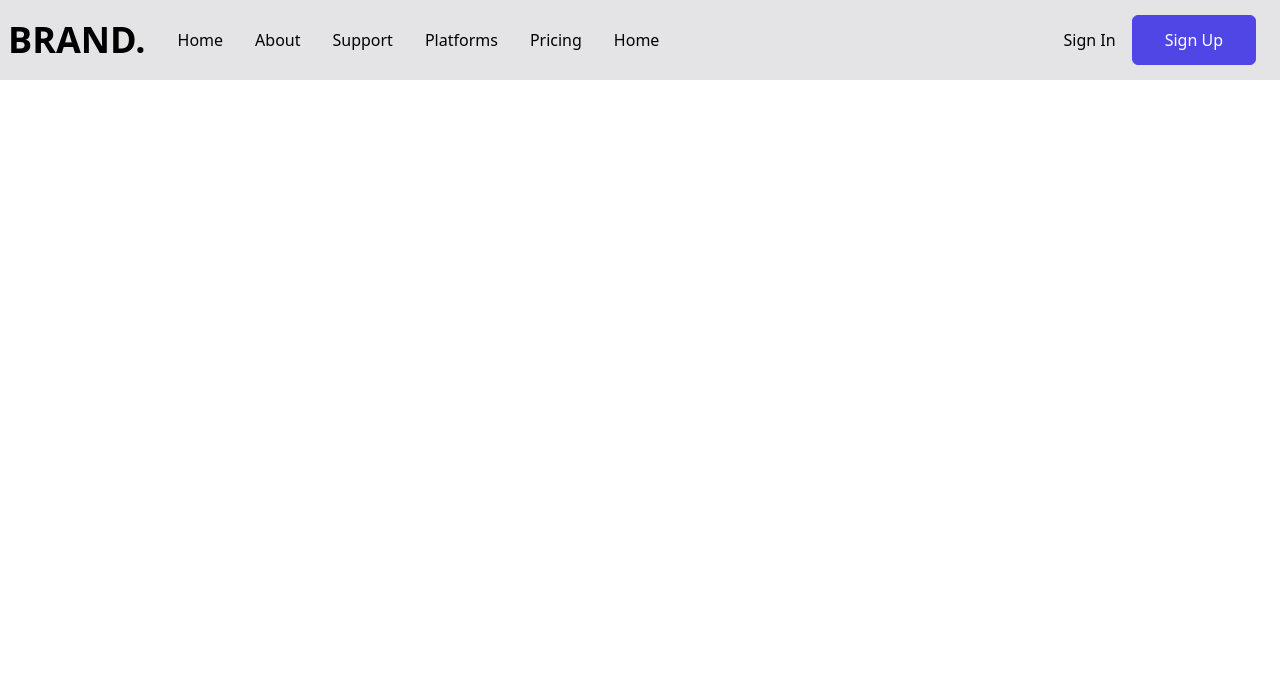
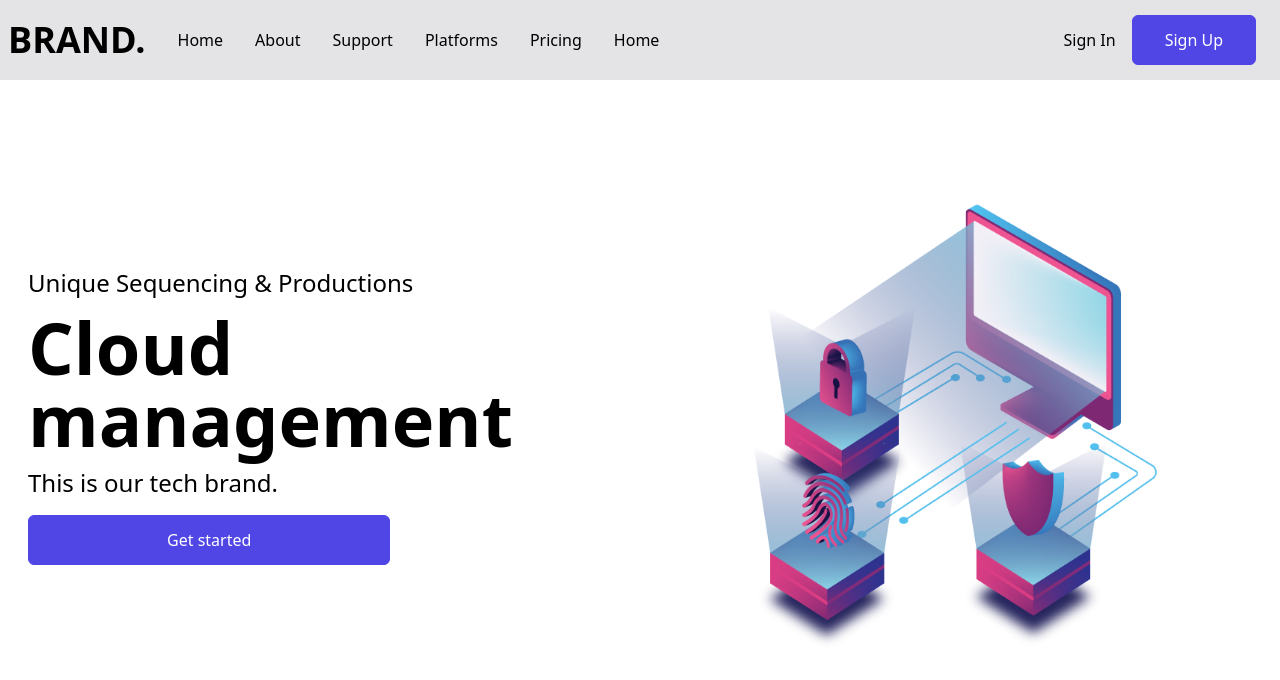
Before and after one commit to Kassandraeam/KassandraEam.github.io, a React (Create React App) app: page / in a window 1280 px wide. Shown: the top 680 px of the page. Built offline with nearby package versions, Linux system fonts and the light colour scheme; the HTML template or start-up script is replaced by a standard one.

Commit message:
Added image and hero component

```diff
--- a/package.json
+++ b/package.json
@@ -10,6 +10,7 @@
     "react": "^18.2.0",
     "react-dom": "^18.2.0",
     "react-scripts": "5.0.1",
+    "react-typewriter-effect": "^1.1.0",
     "web-vitals": "^2.1.4"
   },
   "scripts": {
--- a/src/App.jsx
+++ b/src/App.jsx
@@ -1,9 +1,11 @@
 import Navbar from "./components/Navbar/Navbar";
+import Hero from "./components/Hero/Hero";
 
 function App() {
   return (
     <>
     <Navbar/>
+    <Hero/>
     </>
   );
 }
--- /dev/null
+++ b/src/components/Hero/Hero.jsx
@@ -0,0 +1,42 @@
+import React from 'react'
+import {
+  CloudUploadIcon,
+  DatabaseIcon,
+  PaperAirplaneIcon,
+  ServerIcon,
+} from '@heroicons/react/solid'
+import bgImg from '../../assets/cyber-bg-1.png';
+
+
+const Hero = () => {
+  return (
+    <>
+    <div>Hero</div>
+    <div className='w-full h-screen bg-zinc-280 flex flex-col justify-between'>
+      <div className='grid md:grid-cols-2 max-w-[1240px] m-auto'>
+        <div className='flex flex-col justify-center md:items-start w-full px-2 py-8'>
+          <p className='text-2xl'>Unique Sequencing & Productions</p>
+          <h1 className='py-3 text-5xl md:text-7xl font-bold'>Cloud management</h1>
+          <p className='text-2xl'>This is our tech brand.</p>
+          <button className='py-3 px-6 sm:w-[60%] my-4'>Get started</button>
+        </div>
+        <div>
+          <img src={bgImg} alt="/"/>
+        </div>
+      </div>
+    </div>
+    </>
+  )
+}
+
+export default Hero;
+
+/*
+  /   = Root directory
+  .   = This location
+  ..  = Up a directory
+  ./  = Current directory
+  ../ = Parent of current directory
+  ../../ = Two directories backwards
+
+*/
--- a/src/components/Navbar/Navbar.jsx
+++ b/src/components/Navbar/Navbar.jsx
@@ -6,6 +6,9 @@
     const handleClick = () => setNav(!nav)
 
     return (
+        <div>
+            <div>
+            </div>
         <div className="w-screen h-[80px] bg-zinc-200 fixed drop-shadlow-lg">
             <div className="px-2 flex justify-between items-center w-full h-full">
                 <div className="flex items-center">
@@ -42,6 +45,7 @@
                 </div>
             </ul>
         </div>
+        </div>
     )
 }
 
```
Also changed, not shown: 2 other files (tests, documents, lock files or other folders).
